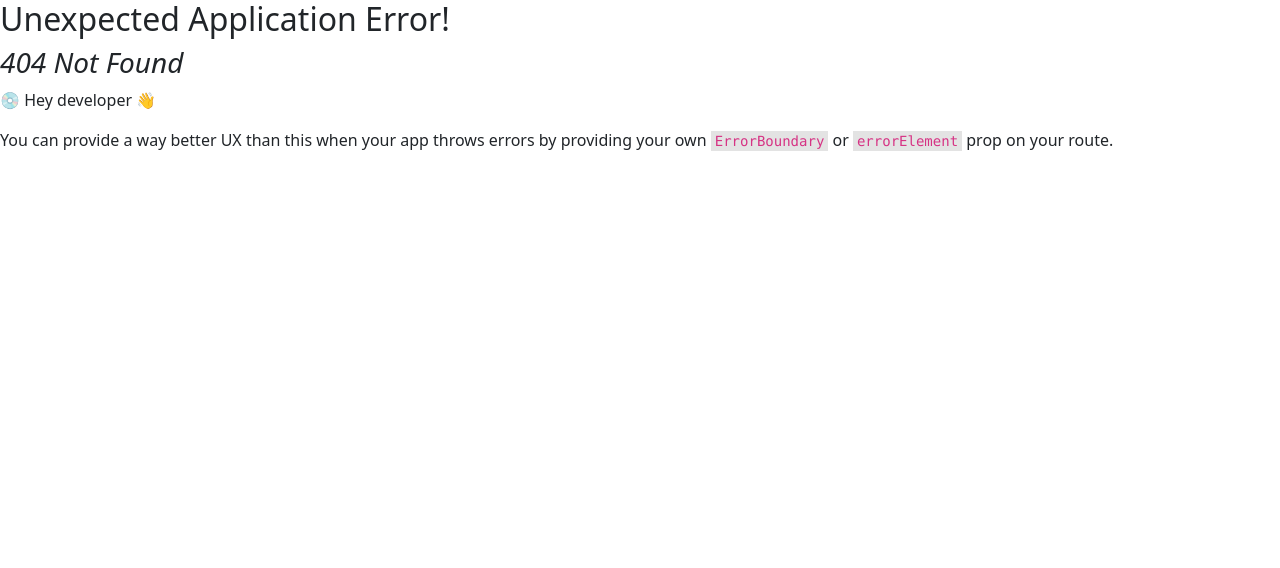
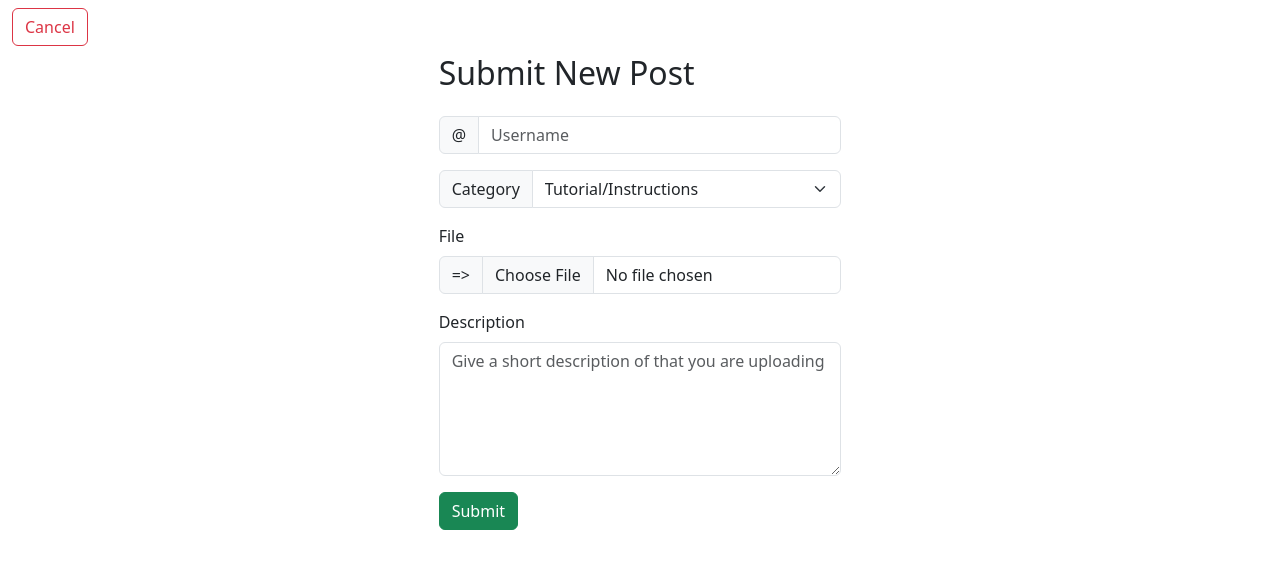
Before and after one commit to SkyMazter/PNK_Archive, a React (Vite) app in the folder frontEnd/: page /Submit in a window 1280 px wide. Before the commit this address had no page. Shown: the top 568 px of the page. Built offline with nearby package versions, Linux system fonts and the light colour scheme.

Commit message:
added submit page

```diff
--- a/frontEnd/src/Components/NavBar.tsx
+++ b/frontEnd/src/Components/NavBar.tsx
@@ -25,6 +25,14 @@ const NavBar = ({ logged_in }: Props) => {
                 className="my-auto link-success link-offset-2 link-underline-opacity-0 link-underline-opacity-100-hover"
               >
                 Home
+              </Button>
+            </Link>
+            <Link to={"/Submit"} className="my-auto">
+              <Button
+                variant={"link"}
+                className="my-auto link-success link-offset-2 link-underline-opacity-0 link-underline-opacity-100-hover"
+              >
+                Submit
               </Button>
             </Link>
             <Link to={"http://epnk"} className="my-auto">
--- /dev/null
+++ b/frontEnd/src/Pages/Submit.tsx
@@ -0,0 +1,71 @@
+import { Button, Col, Container, Form, InputGroup, Row } from "react-bootstrap";
+import { Link } from "react-router-dom";
+
+const Submit = () => {
+  return (
+    <Container className="min-vh-100 " fluid>
+      <Row className="h-auto py-2">
+        <Col>
+          <Link to="/">
+            <Button variant={"outline-danger"}>Cancel</Button>
+          </Link>
+        </Col>
+      </Row>
+
+      <Row className="justify-content-center">
+        <Col sm="7" xl="4">
+          <h2>Submit New Post</h2>
+        </Col>
+      </Row>
+
+      <Row className="justify-content-center">
+        <Col sm={7} xl="4">
+          <Form>
+            <InputGroup className="my-3">
+              <InputGroup.Text>@</InputGroup.Text>
+              <Form.Control
+                placeholder="Username"
+                aria-label="Recipient's username"
+                aria-describedby="basic-addon2"
+              ></Form.Control>
+            </InputGroup>
+
+            <InputGroup className="my-3">
+              <InputGroup.Text>Category</InputGroup.Text>
+              <Form.Select>
+                <option> Tutorial/Instructions</option>
+                <option value="1">Image</option>
+                <option value="2">Document</option>
+                <option value="3">Infographic</option>
+                <option value="4">Other</option>
+              </Form.Select>
+            </InputGroup>
+
+            <Form.Label>File</Form.Label>
+            <InputGroup className="">
+              <InputGroup.Text>={">"}</InputGroup.Text>
+              <Form.Control type="file"></Form.Control>
+            </InputGroup>
+
+            <Form.Group
+              className="my-3"
+              controlId="exampleForm.ControlTextarea1"
+            >
+              <Form.Label>Description</Form.Label>
+              <Form.Control
+                as="textarea"
+                placeholder="Give a short description of that you are uploading"
+                rows={5}
+              />
+            </Form.Group>
+            <Button variant="success" type="submit">
+              Submit
+            </Button>
+          </Form>
+        </Col>
+      </Row>
+    </Container>
+  );
+};
+
+export default Submit;
--- a/frontEnd/src/main.tsx
+++ b/frontEnd/src/main.tsx
@@ -3,6 +3,7 @@ import ReactDOM from "react-dom/client";
 import App from "./Pages/App";
 import { createBrowserRouter, RouterProvider } from "react-router-dom";
 import Login from "./Pages/Login";
+import Submit from "./Pages/Submit";
 
 const router = createBrowserRouter([
   {
@@ -13,6 +14,10 @@ const router = createBrowserRouter([
     path: "/Login",
     element: <Login />,
   },
+  {
+    path: "/Submit",
+    element: <Submit />,
+  },
 ]);
 
 ReactDOM.createRoot(document.getElementById("root")!).render(
```
